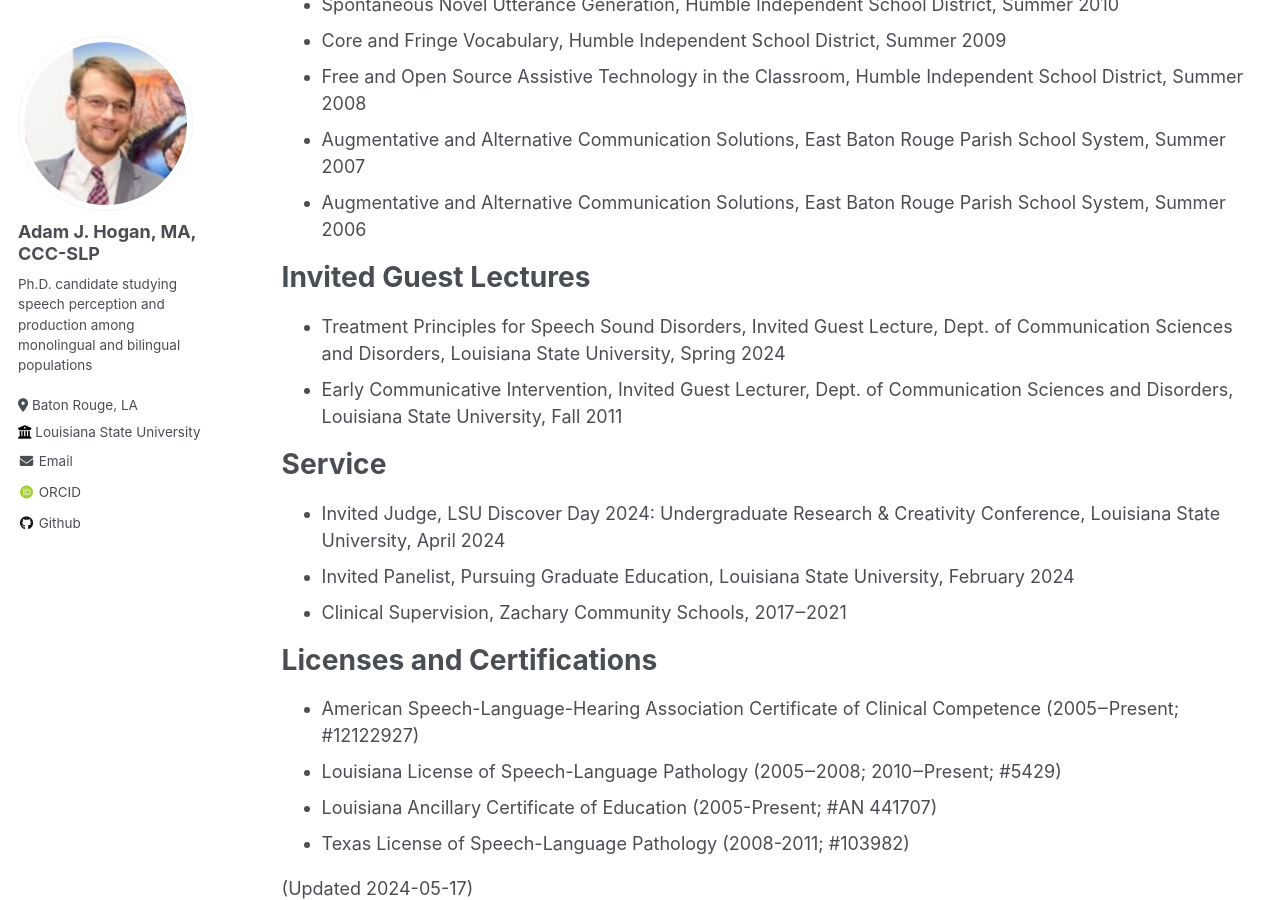
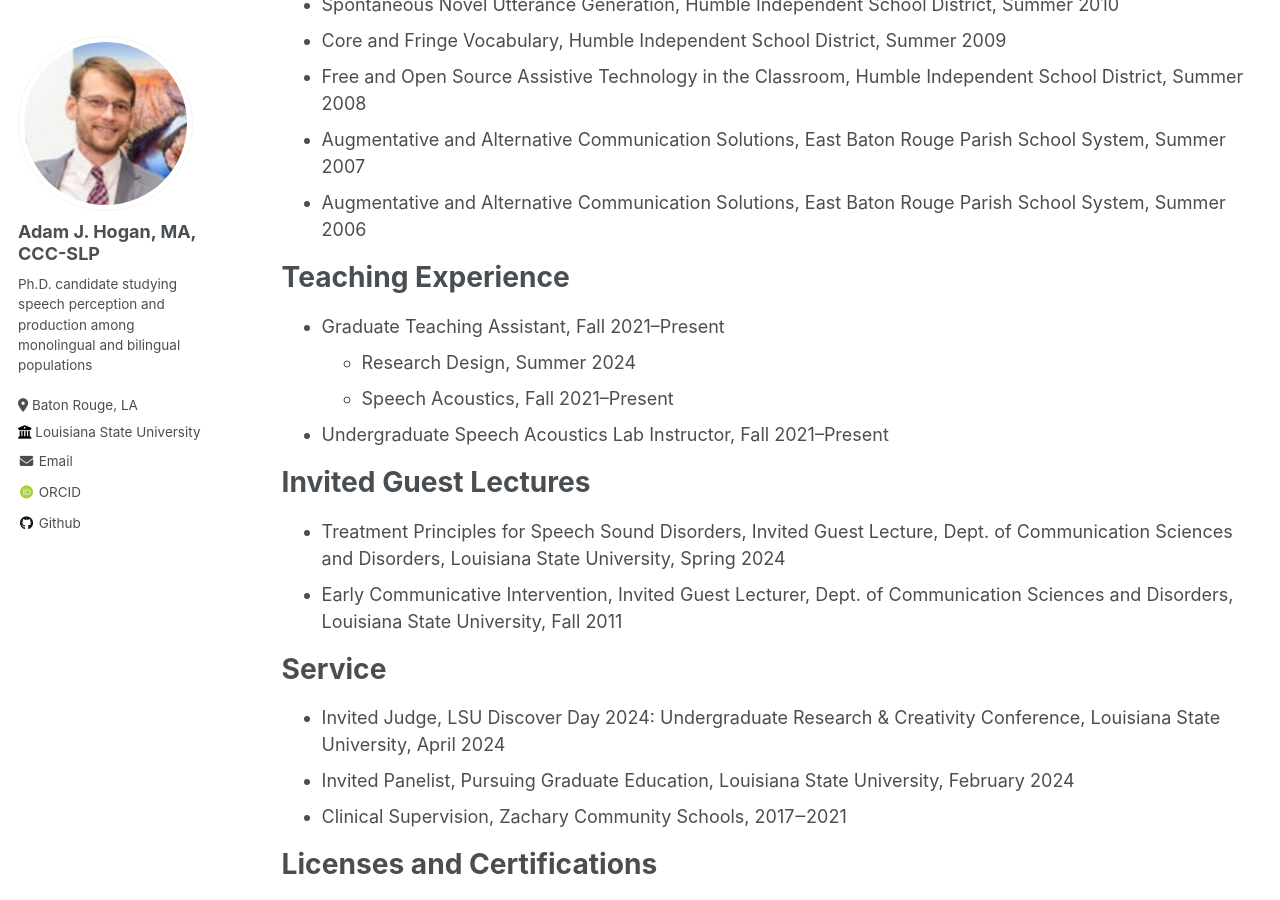
Before and after one commit to adamjhogan/adamjhogan.github.io, a Jekyll site: the page built from _pages/cv.md, in a window 1280 px wide and 900 px high, scrolled down 1832 px. Built offline with Jekyll 4.4.1, drawn with Linux system fonts in a browser that asks for light colours; some web fonts are replaced; some of the changed text lies outside the part shown.

Commit message:
Update cv.md

```diff
--- a/_pages/cv.md
+++ b/_pages/cv.md
@@ -67,6 +67,13 @@ Staff Development Workshops Presented
 * Augmentative and Alternative Communication Solutions, East Baton Rouge Parish School System, Summer 2007
 * Augmentative and Alternative Communication Solutions, East Baton Rouge Parish School System, Summer 2006
 
+Teaching Experience
+======
+  * Graduate Teaching Assistant, Fall 2021–Present
+    * Research Design, Summer 2024
+    * Speech Acoustics, Fall 2021–Present
+  * Undergraduate Speech Acoustics Lab Instructor, Fall 2021–Present
+
 Invited Guest Lectures
 ======
 * Treatment Principles for Speech Sound Disorders, Invited Guest Lecture, Dept. of Communication Sciences and Disorders, Louisiana State University, Spring 2024
```
Also changed, not shown: other parts of _pages/cv.md (+1 -1 lines).
